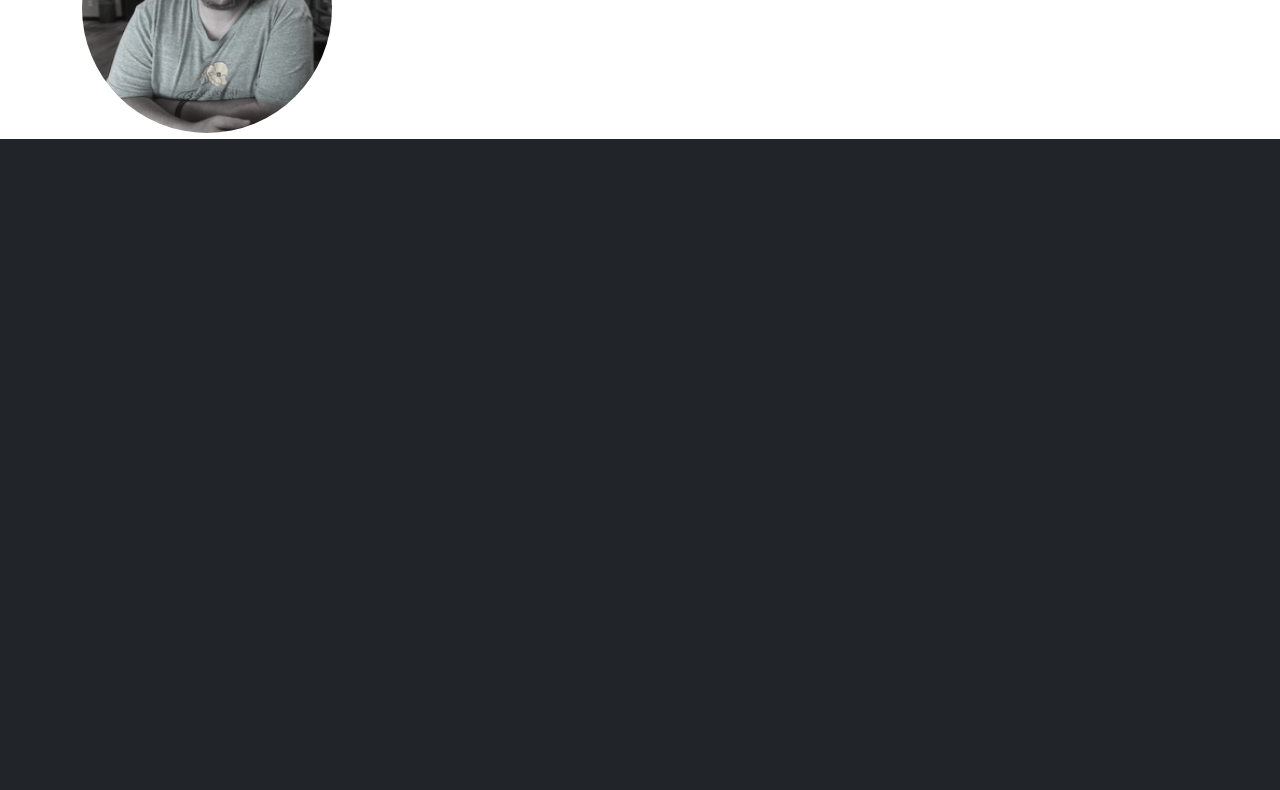
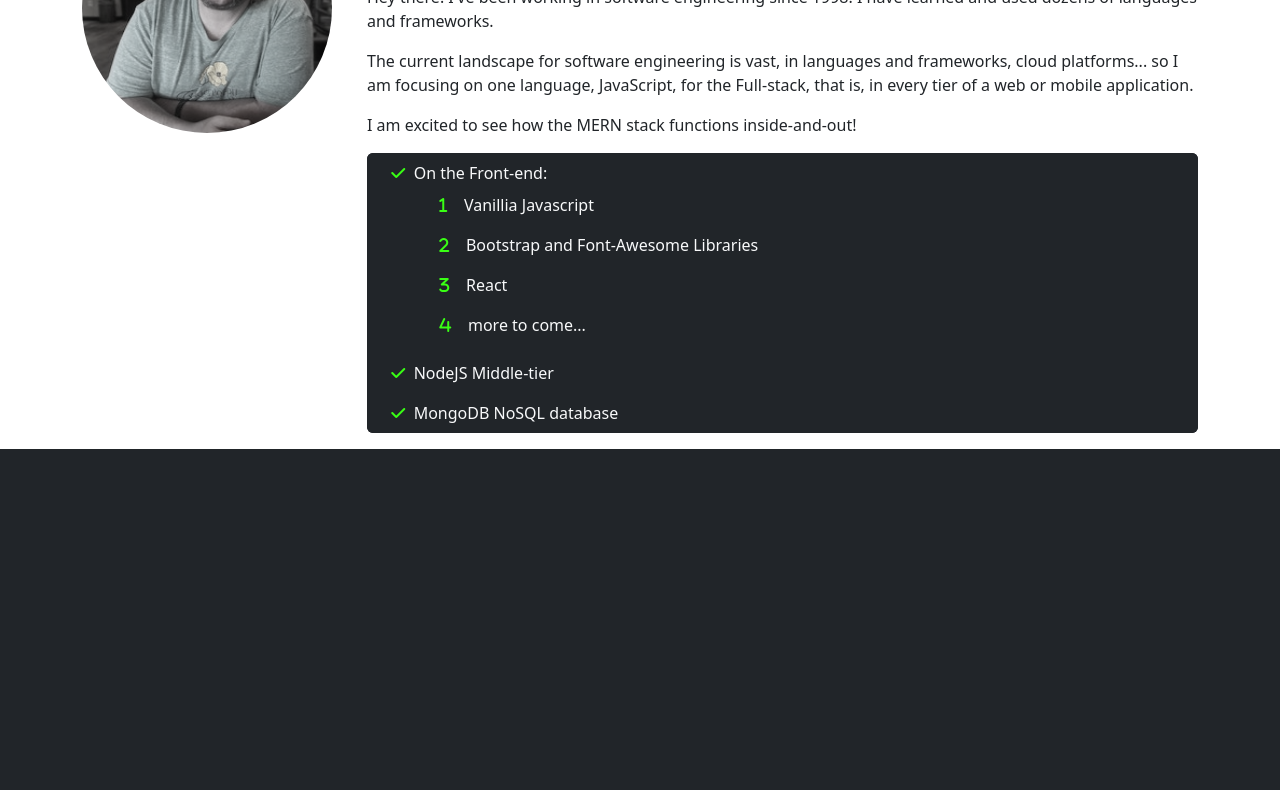
Before and after one commit to 13archae/13archae.github.io, a plain HTML site: page index.html in a window 1280 px wide. Shown: the part 197-987 px from the top of the page. Drawn offline with nearby package versions, Linux system fonts and the light colour scheme.

Commit message:
Add files via upload

```diff
--- a/index.html
+++ b/index.html
@@ -18,7 +18,7 @@
       href="https://cdn.jsdelivr.net/npm/bootstrap@5.3.2/dist/css/bootstrap.min.css"
     />
 
-    <link rel="stylesheet" href="/css/styles.css" />
+    <link rel="stylesheet" href="css/styles.css" />
 
     <!-- Scripts below - cw -->
     <script src="https://cdn.jsdelivr.net/npm/bootstrap@5.3.2/dist/js/bootstrap.min.js"></script>
@@ -28,7 +28,7 @@
       crossorigin="anonymous"
     ></script>
 
-    <script src="/js/scripts.js"></script>
+    <script src="js/scripts.js"></script>
   </head>
 
   <body>
@@ -69,11 +69,50 @@
     <div class="container text-left">
       <div class="row">
         <div class="col-3">
-          <img src="/img/chris-headshot-V1.jpeg" class="chris-img" />
+          <img src="img/chris-headshot-V1.jpeg" class="chris-img" />
         </div>
         <div class="col-9">
           <h1 class="display-6">My <i>Code</i>folio</h1>
-          <p style="font-size: 32px;">&nbsp;&nbsp;&nbsp;New Tricks for an Old Dog</p>
+          <h2 style="font-size: 32px;">&nbsp;&nbsp;&nbsp;New Tricks for an Old Dog</h2>
+          <p>Hey there! I've been working in software engineering since 1998.  I have learned and used dozens of languages and frameworks.</p>
+          <p>The current landscape for software engineering  is vast, in languages and frameworks, cloud platforms... so I am focusing on one language, JavaScript, for the Full-stack, that is, in every tier of a web or mobile application.</p>
+          <p>
+            I am excited to see how the MERN stack functions inside-and-out!
+            <ul class="list-group bg-dark text-light">
+              <li class="list-group-item bg-dark text-light border-0">
+                &nbsp;&nbsp;<i class="text-color-green fa-solid fa-check"></i
+                >&nbsp;&nbsp;On the Front-end:
+                <ol>
+                  <li class="list-group-item bg-dark text-light border-0">
+                    &nbsp;&nbsp;<i class="text-color-green fa-solid fa-1"></i
+                    >&nbsp;&nbsp;&nbsp;&nbsp;Vanillia Javascript
+                  </li>
+                  <li class="list-group-item bg-dark text-light border-0">
+                    &nbsp;&nbsp;<i class="text-color-green fa-solid fa-2"></i
+                    >&nbsp;&nbsp;&nbsp;&nbsp;Bootstrap and Font-Awesome Libraries
+                  </li>
+                  <li class="list-group-item bg-dark text-light border-0">
+                    &nbsp;&nbsp;<i class="text-color-green fa-solid fa-3"></i
+                    >&nbsp;&nbsp;&nbsp;&nbsp;React
+                  </li>
+                  <li class="list-group-item bg-dark text-light border-0">
+                    &nbsp;&nbsp;<i class="text-color-green fa-solid fa-4"></i
+                    >&nbsp;&nbsp;&nbsp;&nbsp;more to come...
+                  </li>
+                </ol>
+              </li>
+              <li class="list-group-item bg-dark text-light border-0">
+                &nbsp;&nbsp;<i class="text-color-green fa-solid fa-check"></i
+                >&nbsp;&nbsp;NodeJS Middle-tier
+              </li>
+              <li class="list-group-item bg-dark text-light border-0">
+                &nbsp;&nbsp;<i class="text-color-green fa-solid fa-check"></i
+                >&nbsp;&nbsp;MongoDB NoSQL database
+              </li>
+            </ul>
+
+          </p>
+
         </div>
       </div>
 
```
